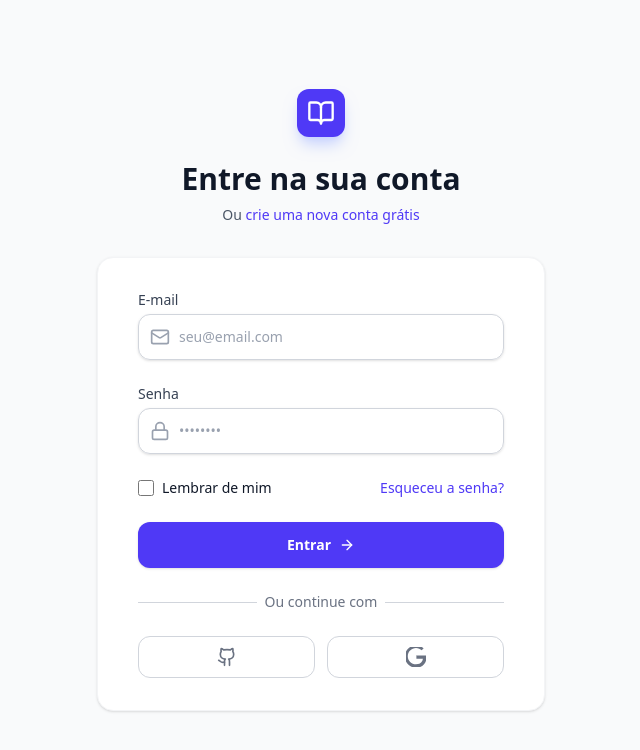
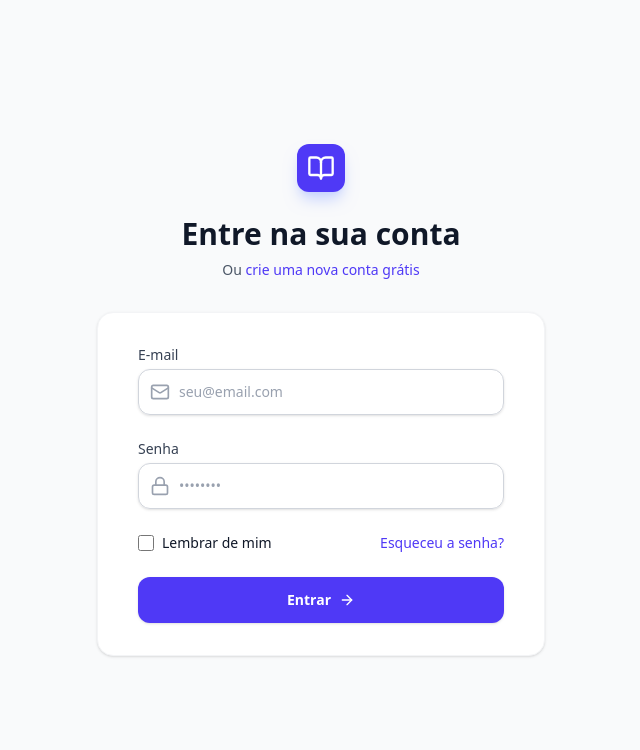
Before and after one commit to rafaellobo31/Concurseiro-V3, a React (Vite) app: page /login in a window 1280 px wide. Shown: the top 750 px of the page, without its empty margins (319-959 px from the left). Built offline with nearby package versions, Linux system fonts and the light colour scheme; no server answers.

Commit message:
feat: Remove GitHub login option
The GitHub login option was removed from the LoginPage component as it is no longer supported or needed.

```diff
--- a/src/pages/LoginPage.tsx
+++ b/src/pages/LoginPage.tsx
@@ -1,7 +1,7 @@
 import { useState, useEffect } from 'react';
 import type { FormEvent } from 'react';
 import { Link, useNavigate, useLocation } from 'react-router-dom';
-import { BookOpen, Github, Mail, Lock, ArrowRight, User as UserIcon, AlertCircle } from 'lucide-react';
+import { BookOpen, Mail, Lock, ArrowRight, User as UserIcon, AlertCircle } from 'lucide-react';
 import { motion } from 'motion/react';
 import { useAuth } from '../hooks/useAuth';
 
@@ -193,31 +193,6 @@ export default function LoginPage() {
               </button>
             </div>
           </form>
-
-          <div className="mt-6">
-            <div className="relative">
-              <div className="absolute inset-0 flex items-center">
-                <div className="w-full border-t border-gray-300" />
-              </div>
-              <div className="relative flex justify-center text-sm">
-                <span className="px-2 bg-white text-gray-500">Ou continue com</span>
-              </div>
-            </div>
-
-            <div className="mt-6 grid grid-cols-2 gap-3">
-              <button className="w-full inline-flex justify-center py-2.5 px-4 border border-gray-300 rounded-xl bg-white text-sm font-medium text-gray-500 hover:bg-gray-50 transition-all">
-                <Github className="w-5 h-5" />
-              </button>
-              <button className="w-full inline-flex justify-center py-2.5 px-4 border border-gray-300 rounded-xl bg-white text-sm font-medium text-gray-500 hover:bg-gray-50 transition-all">
-                <svg className="w-5 h-5" viewBox="0 0 24 24">
-                  <path
-                    fill="currentColor"
-                    d="M12.48 10.92v3.28h7.84c-.24 1.84-.9 3.22-1.9 4.22-1.2 1.2-3.04 2.4-6.42 2.4-5.46 0-9.84-4.42-9.84-9.84s4.38-9.84 9.84-9.84c2.94 0 5.1 1.16 6.86 2.82l2.34-2.34c-2.4-2.3-5.52-3.62-9.2-3.62-7.44 0-13.44 6-13.44 13.44s6 13.44 13.44 13.44c4.02 0 7.04-1.32 9.38-3.78 2.42-2.42 3.18-5.8 3.18-8.52 0-.82-.06-1.6-.18-2.34h-12.38z"
-                  />
-                </svg>
-              </button>
-            </div>
-          </div>
         </motion.div>
       </div>
     </div>
```
